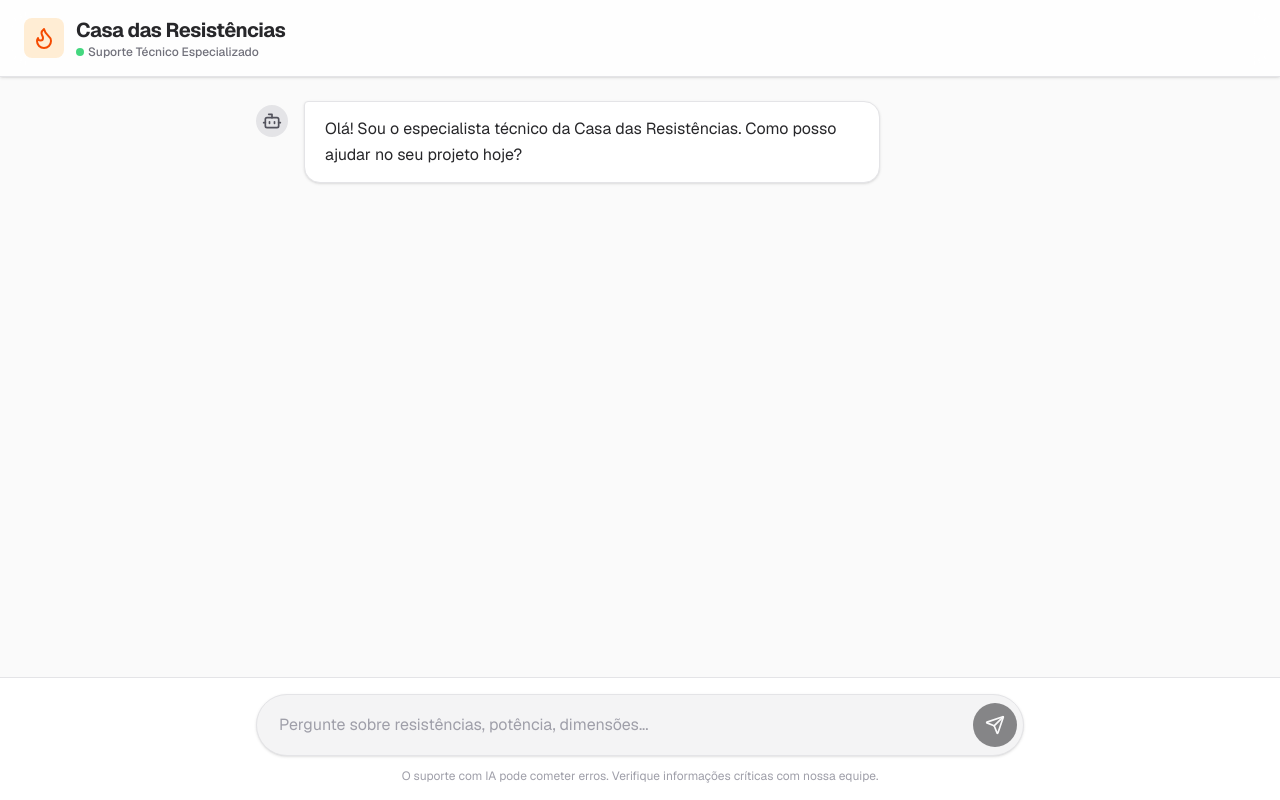
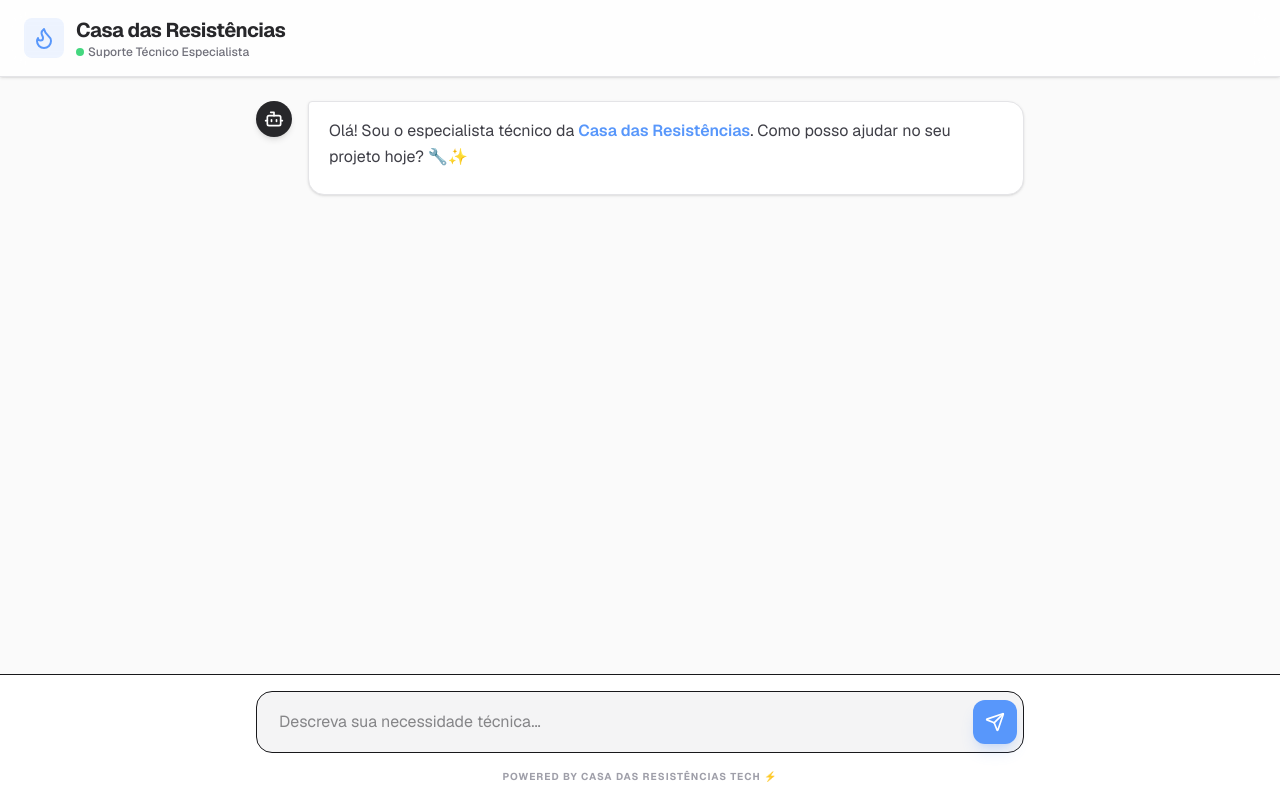
Before and after one commit to gbsnt/casa-das-resistencias-bot, a Next.js app: page / in a window 1280 px wide. Built offline with nearby package versions, Linux system fonts and the light colour scheme.

Commit message:
Versão final com busca local

```diff
--- a/app/page.js
+++ b/app/page.js
@@ -2,31 +2,27 @@
 
 import { useState, useRef, useEffect } from "react";
 import { Send, Bot, User, Flame, Loader2 } from "lucide-react";
+import ReactMarkdown from "react-markdown";
+import remarkGfm from "remark-gfm";
 
 export default function ChatPage() {
   const [messages, setMessages] = useState([
     {
       role: "assistant",
-      content: "Olá! Sou o especialista técnico da Casa das Resistências. Como posso ajudar no seu projeto hoje?",
+      content: "Olá! Sou o especialista técnico da **Casa das Resistências**. Como posso ajudar no seu projeto hoje? 🔧✨",
     },
   ]);
   const [input, setInput] = useState("");
   const [isLoading, setIsLoading] = useState(false);
   const messagesEndRef = useRef(null);
 
-  // Faz o scroll descer automaticamente
-  const scrollToBottom = () => {
+  useEffect(() => {
     messagesEndRef.current?.scrollIntoView({ behavior: "smooth" });
-  };
-
-  useEffect(() => {
-    scrollToBottom();
   }, [messages, isLoading]);
 
   const sendMessage = async (e) => {
     e.preventDefault();
     if (!input.trim()) return;
-
     const newMessages = [...messages, { role: "user", content: input }];
     setMessages(newMessages);
     setInput("");
@@ -38,14 +34,10 @@ export default function ChatPage() {
         headers: { "Content-Type": "application/json" },
         body: JSON.stringify({ messages: newMessages }),
       });
-
       const data = await response.json();
       setMessages((prev) => [...prev, { role: "assistant", content: data.content }]);
     } catch (error) {
-      setMessages((prev) => [
-        ...prev,
-        { role: "assistant", content: "Desculpe, tive um erro de conexão. Pode tentar novamente?" },
-      ]);
+      setMessages((prev) => [...prev, { role: "assistant", content: "⚠️ Erro de conexão. Tente novamente." }]);
     } finally {
       setIsLoading(false);
     }
@@ -53,68 +45,73 @@ export default function ChatPage() {
 
   return (
     <div className="flex flex-col h-screen bg-zinc-50 text-zinc-900 font-sans">
-      {/* HEADER PREMIUM */}
+      {/* HEADER */}
       <header className="sticky top-0 z-10 flex items-center justify-between px-6 py-4 bg-white/80 backdrop-blur-md border-b border-zinc-200 shadow-sm">
         <div className="flex items-center gap-3">
-          <div className="p-2 bg-orange-100 rounded-lg">
-            <Flame className="w-6 h-6 text-orange-600" />
+          <div className="p-2 bg-[#5897fb]/10 rounded-lg">
+            <Flame className="w-6 h-6 text-[#5897fb]" />
           </div>
           <div>
-            <h1 className="text-xl font-bold tracking-tight text-zinc-800">
-              Casa das Resistências
-            </h1>
+            <h1 className="text-xl font-bold tracking-tight text-zinc-800">Casa das Resistências</h1>
             <p className="text-xs font-medium text-zinc-500 flex items-center gap-1">
               <span className="w-2 h-2 rounded-full bg-green-500 animate-pulse"></span>
-              Suporte Técnico Especializado
+              Suporte Técnico Especialista
             </p>
           </div>
         </div>
       </header>
 
-      {/* ÁREA DE MENSAGENS */}
-      <main className="flex-1 overflow-y-auto p-4 sm:p-6 space-y-6">
-        <div className="max-w-3xl mx-auto space-y-6">
+      {/* MENSAGENS */}
+      <main className="flex-1 overflow-y-auto p-4 sm:p-6">
+        <div className="max-w-3xl mx-auto space-y-8">
           {messages.map((m, index) => (
-            <div
-              key={index}
-              className={`flex gap-4 ${m.role === "user" ? "justify-end" : "justify-start"}`}
-            >
-              {/* Ícone do Robô (se for assistant) */}
+            <div key={index} className={`flex gap-4 ${m.role === "user" ? "justify-end" : "justify-start"}`}>
               {m.role === "assistant" && (
-                <div className="w-8 h-8 rounded-full bg-zinc-200 flex items-center justify-center shrink-0 mt-1">
-                  <Bot className="w-5 h-5 text-zinc-600" />
+                <div className="w-9 h-9 rounded-full bg-zinc-800 flex items-center justify-center shrink-0 shadow-md">
+                  <Bot className="w-5 h-5 text-white" />
                 </div>
               )}
-
-              {/* Balão de Mensagem */}
-              <div
-                className={`px-5 py-3.5 rounded-2xl max-w-[85%] sm:max-w-[75%] leading-relaxed shadow-sm ${
-                  m.role === "user"
-                    ? "bg-zinc-900 text-white rounded-tr-sm"
-                    : "bg-white border border-zinc-200 text-zinc-800 rounded-tl-sm"
-                }`}
-              >
-                <p className="whitespace-pre-wrap">{m.content}</p>
+              <div className={`px-5 py-4 rounded-2xl shadow-sm border ${
+                m.role === "user" ? "bg-zinc-900 text-white rounded-tr-sm" : "bg-white border-zinc-200 text-zinc-700 rounded-tl-sm"
+              }`}>
+                <div className="markdown-content prose prose-zinc max-w-none">
+                  <ReactMarkdown
+                    remarkPlugins={[remarkGfm]}
+                    components={{
+                      strong: ({children}) => <span className="font-semibold text-[#5897fb]">{children}</span>,
+                      table: ({children}) => (
+                        <div className="my-4 overflow-x-auto rounded-lg border border-zinc-200">
+                          <table className="min-w-full divide-y divide-zinc-200 text-sm">{children}</table>
+                        </div>
+                      ),
+                      thead: ({children}) => <thead className="bg-zinc-50">{children}</thead>,
+                      th: ({children}) => (
+                        <th className="px-4 py-3 text-left font-bold text-[#5897fb] uppercase tracking-wider border-b">
+                          {children}
+                        </th>
+                      ),
+                      td: ({children}) => <td className="px-4 py-2 border-b border-zinc-100">{children}</td>,
+                      h3: ({children}) => <h3 className="text-lg font-bold text-[#5897fb] mt-4 mb-2">{children}</h3>,
+                      p: ({children}) => <p className="mb-2 leading-relaxed whitespace-pre-wrap">{children}</p>
+                    }}
+                  >{m.content}</ReactMarkdown>
+                </div>
               </div>
-
-              {/* Ícone do Usuário (se for user) */}
               {m.role === "user" && (
-                <div className="w-8 h-8 rounded-full bg-orange-500 flex items-center justify-center shrink-0 mt-1">
+                <div className="w-9 h-9 rounded-full bg-[#5897fb] flex items-center justify-center shrink-0 shadow-md">
                   <User className="w-5 h-5 text-white" />
                 </div>
               )}
             </div>
           ))}
-
-          {/* Indicador de Digitação */}
           {isLoading && (
-            <div className="flex gap-4 justify-start">
-              <div className="w-8 h-8 rounded-full bg-zinc-200 flex items-center justify-center shrink-0">
-                <Bot className="w-5 h-5 text-zinc-600" />
+            <div className="flex gap-4 justify-start animate-pulse">
+              <div className="w-9 h-9 rounded-full bg-zinc-200 flex items-center justify-center shrink-0">
+                <Bot className="w-5 h-5 text-zinc-400" />
               </div>
-              <div className="px-5 py-4 rounded-2xl bg-white border border-zinc-200 rounded-tl-sm flex items-center gap-2 shadow-sm">
-                <Loader2 className="w-4 h-4 text-zinc-400 animate-spin" />
-                <span className="text-sm text-zinc-500 font-medium">Consultando o catálogo...</span>
+              <div className="px-6 py-4 rounded-2xl bg-white border border-zinc-200 flex items-center gap-3">
+                <Loader2 className="w-4 h-4 text-[#5897fb] animate-spin" />
+                <span className="text-sm text-zinc-500 font-medium">Consultando engenharia...</span>
               </div>
             </div>
           )}
@@ -122,31 +119,21 @@ export default function ChatPage() {
         </div>
       </main>
 
-      {/* ÁREA DE INPUT (RODAPÉ) */}
-      <footer className="p-4 bg-white border-t border-zinc-200">
+      {/* FOOTER */}
+      <footer className="p-4 bg-white border-t">
         <div className="max-w-3xl mx-auto">
-          <form
-            onSubmit={sendMessage}
-            className="flex items-center gap-2 p-1.5 bg-zinc-100 rounded-full border border-zinc-200 focus-within:ring-2 focus-within:ring-zinc-900 focus-within:border-transparent transition-all shadow-sm"
-          >
+          <form onSubmit={sendMessage} className="flex items-center gap-2 p-1.5 bg-zinc-100 rounded-2xl border focus-within:ring-2 focus-within:ring-[#5897fb]/30 transition-all">
             <input
-              type="text"
-              value={input}
-              onChange={(e) => setInput(e.target.value)}
-              disabled={isLoading}
-              placeholder="Pergunte sobre resistências, potência, dimensões..."
-              className="flex-1 bg-transparent px-4 py-3 outline-none text-zinc-800 placeholder-zinc-400 disabled:opacity-50"
+              type="text" value={input} onChange={(e) => setInput(e.target.value)}
+              placeholder="Descreva sua necessidade técnica..."
+              className="flex-1 bg-transparent px-4 py-3 outline-none"
             />
-            <button
-              type="submit"
-              disabled={isLoading || !input.trim()}
-              className="bg-zinc-900 text-white p-3 rounded-full hover:bg-zinc-800 disabled:opacity-50 disabled:cursor-not-allowed transition-colors flex items-center justify-center"
-            >
+            <button type="submit" className="bg-[#5897fb] text-white p-3 rounded-xl hover:opacity-90 transition-all shadow-lg shadow-[#5897fb]/20">
               <Send className="w-5 h-5" />
             </button>
           </form>
-          <p className="text-center text-xs text-zinc-400 mt-3">
-            O suporte com IA pode cometer erros. Verifique informações críticas com nossa equipe.
+          <p className="text-center text-[10px] uppercase tracking-widest text-zinc-400 mt-4 font-bold">
+            Powered by Casa das Resistências Tech ⚡
           </p>
         </div>
       </footer>
--- a/package.json
+++ b/package.json
@@ -19,7 +19,8 @@
     "next": "16.2.3",
     "react": "19.2.4",
     "react-dom": "19.2.4",
-    "react-markdown": "^10.1.0"
+    "react-markdown": "^10.1.0",
+    "remark-gfm": "^4.0.1"
   },
   "devDependencies": {
     "@tailwindcss/postcss": "^4",
```
Also changed, not shown: app/api/chat/route.js (+47 -50 lines), 1 other file (tests, documents, lock files or other folders).
